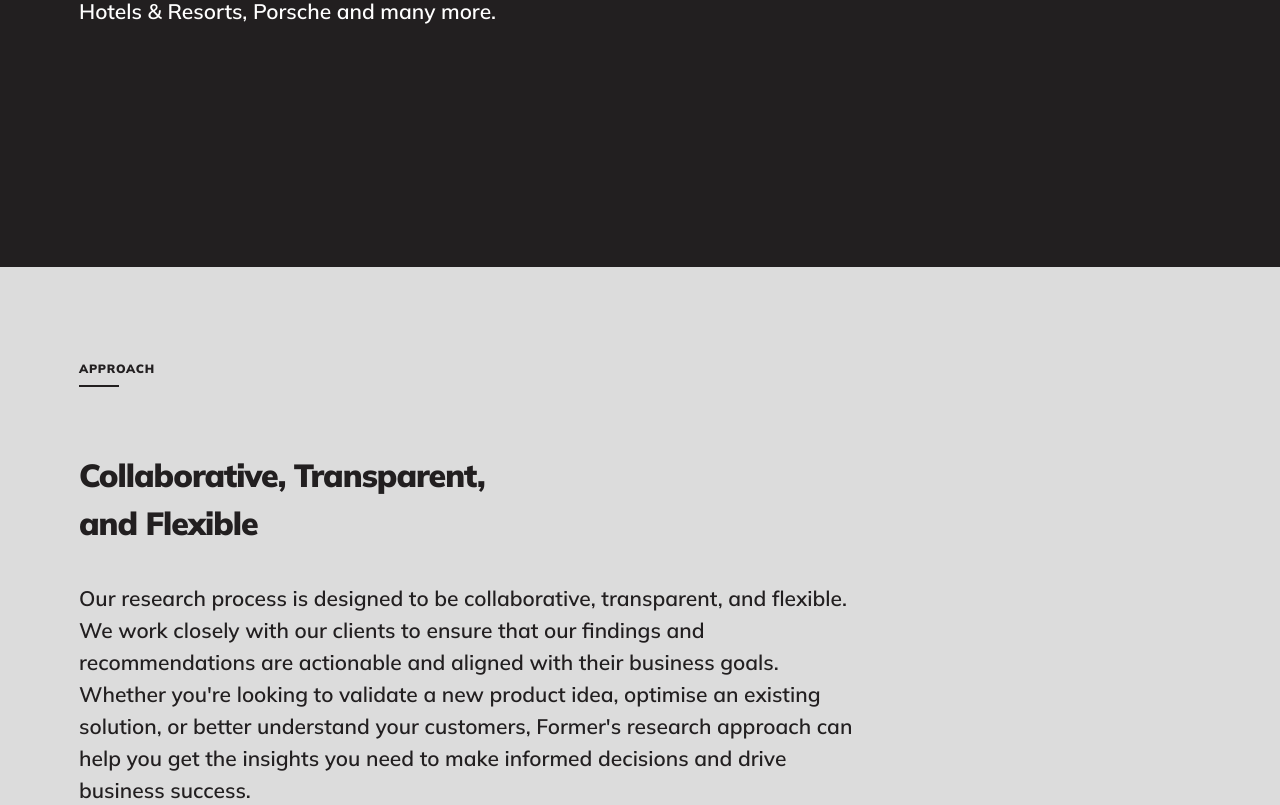
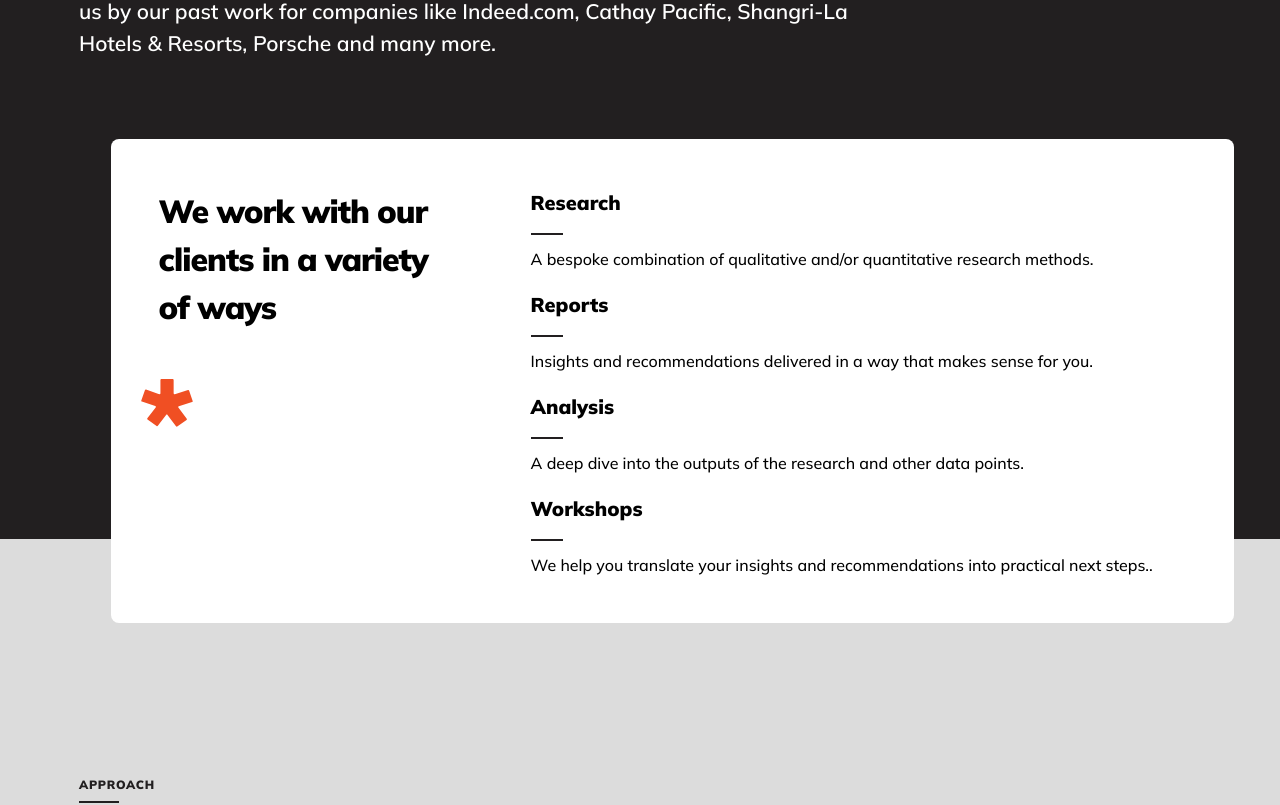
Before and after one commit to mitchyogen/former, a React (Create React App) app: page / in a window 1280 px wide. Shown: the part 1280-2085 px from the top of the page. Built offline with nearby package versions, Linux system fonts and the light colour scheme.

Commit message:
added client work component

```diff
--- a/src/App.js
+++ b/src/App.js
@@ -1,6 +1,6 @@
 import React, { useState, useEffect, useRef } from "react";
 import "./App.css";
-import { Navbar, FormerSectionTiles } from "./components";
+import { Navbar, FormerSectionTiles, ClientWork } from "./components";
 import { Home, Contact, Footer } from "./containers";
 import { DEFAULT } from "./utils";
 import { APPROACH_PAGE, SERVICE_PAGE, TEAM_PAGE } from "./pages";
@@ -94,6 +94,7 @@ const App = () => {
                         extendBottomPadding={true}
                     />
                 </div>
+                <ClientWork />
                 <div ref={approachRef}>
                     <FormerSectionTiles
                         id={APPROACH_PAGE.id}
@@ -101,6 +102,7 @@ const App = () => {
                         details={APPROACH_PAGE.details}
                         backgroundBgColor={APPROACH_PAGE.backgroundColor}
                         textColor={APPROACH_PAGE.textColor}
+                        extendTopPadding={true}
                     />
                 </div>
                 <div ref={teamRef}>
--- /dev/null
+++ b/src/components/client-work/ClientWork.jsx
@@ -0,0 +1,56 @@
+import { Box } from "@mui/material";
+import React from "react";
+import { DEFAULT } from "../../utils";
+
+import FormerLogoAsterisk from "../../assets/former-logo-asterisk";
+
+import "./client-work.css";
+
+const listItems = [
+    {
+        title: "Research",
+        info: "A bespoke combination of qualitative and/or quantitative research methods.",
+    },
+    {
+        title: "Reports",
+        info: "Insights and recommendations delivered in a way that makes sense for you.",
+    },
+    {
+        title: "Analysis",
+        info: "A deep dive into the outputs of the research and other data points.",
+    },
+    {
+        title: "Workshops",
+        info: "We help you translate your insights and recommendations into practical next steps..",
+    },
+];
+
+const renderList = listItems.map((item) => {
+    return (
+        <div className="item" key={item.title}>
+            <h3>{item.title}</h3>
+            <div className="former__client-border"></div>
+            <div className="list">{item.info}</div>
+        </div>
+    );
+});
+
+const ClientWork = () => {
+    return (
+        <Box className="former__client-container">
+            <div className="former__client-wrapper">
+                <div className="former__client-content">
+                    <div className="former__client-content-left">
+                        <h2>We work with our clients in a variety of ways</h2>
+                        <div className="former__client-asterisk">
+                            <FormerLogoAsterisk fill={DEFAULT.color.orange} />
+                        </div>
+                    </div>
+                    <div className="former__client-content-right">{renderList}</div>
+                </div>
+            </div>
+        </Box>
+    );
+};
+
+export default ClientWork;
--- /dev/null
+++ b/src/components/client-work/client-work.css
@@ -0,0 +1,110 @@
+.former__client-container {
+    max-width: 1123px;
+    margin: 0 auto;
+}
+
+.former__client-wrapper {
+    position: absolute;
+    margin-top: -25em;
+    background-color: var(--color-former-white);
+    padding: 3em;
+    border-radius: 8px;
+    max-width: 1123px;
+    margin-right: 2em;
+    margin-left: 2em;
+}
+
+.former__client-content {
+    display: flex;
+}
+
+.former__client-content-left {
+    display: flex;
+    width: 30%;
+    flex-direction: column;
+}
+
+.former__client-content-right {
+    display: flex;
+    flex-direction: column;
+    gap: 20px;
+    width: 70%;
+    padding-left: 4em;
+}
+
+.former__client-border {
+    border-top: 2px solid var(--color-former-dark);
+    margin-top: 14px;
+    margin-bottom: 14px;
+    width: 2em;
+}
+
+.former__client-asterisk {
+    margin-top: 4em;
+}
+
+.former__client-asterisk > svg {
+    transform: scale(3);
+}
+
+@media screen and (max-width: 768px) {
+    .former__client-wrapper {
+        padding-left: 2em;
+        padding-top: 4em;
+        padding-right: 2em;
+        padding-bottom: 2em;
+        margin-top: -35em;
+        margin-left: 4em;
+        margin-right: 4em;
+    }
+
+    .former__client-content {
+        flex-direction: column;
+    }
+
+    .former__client-content-left {
+        width: 100%;
+    }
+
+    .former__client-content-right {
+        width: 100%;
+        padding-left: 0;
+        padding-top: 2em;
+    }
+
+    .former__client-asterisk {
+        display: flex;
+        text-align: right;
+        align-items: center;
+        justify-content: flex-end;
+        margin-top: 0;
+        margin-right: 3em;
+    }
+
+    .former__client-asterisk > svg {
+        transform: scale(2);
+    }
+}
+
+@media screen and (max-width: 480px) {
+    .former__client-wrapper {
+        padding-left: 2em;
+        padding-right: 2em;
+        margin-top: -35em;
+        margin-left: 2em;
+        margin-right: 2em;
+    }
+
+    .former__client-content-left {
+        width: 100%;
+    }
+
+    .former__client-content-right {
+        width: 100%;
+        padding-top: 0;
+    }
+
+    .former__client-asterisk {
+        margin-top: 1em;
+    }
+}
--- a/src/components/former-section-tiles/FormerSectionTiles.jsx
+++ b/src/components/former-section-tiles/FormerSectionTiles.jsx
@@ -1,13 +1,22 @@
 import React from "react";
 import "./former-section-tiles.css";
 
-const FormerSectionTiles = ({ id, pageTitle, details, backgroundBgColor, textColor, extendBottomPadding = false }) => {
+const FormerSectionTiles = ({
+    id,
+    pageTitle,
+    details,
+    backgroundBgColor,
+    textColor,
+    extendBottomPadding = false,
+    extendTopPadding = false,
+}) => {
     return (
         <section className="former__section-tiles-container" id={id} style={{ backgroundColor: backgroundBgColor }}>
             <div
                 className={
                     "former__section-tiles-wrapper " +
-                    (extendBottomPadding ? "extend-bottom-padding" : "default-bottom-padding")
+                    (extendBottomPadding ? "extend-bottom-padding" : "default-bottom-padding") +
+                    (extendTopPadding ? " extend-top-padding" : " default-top-padding")
                 }
             >
                 <div className="former__section-tiles-header nav" style={{ color: textColor }}>
--- a/src/components/former-section-tiles/former-section-tiles.css
+++ b/src/components/former-section-tiles/former-section-tiles.css
@@ -12,7 +12,15 @@
 }
 
 .extend-bottom-padding {
-    padding-bottom: 15rem;
+    padding-bottom: 30rem;
+}
+
+.default-top-padding {
+    padding-top: 8rem;
+}
+
+.extend-top-padding {
+    padding-top: 15em;
 }
 
 .former__section-tiles-header {
@@ -39,6 +47,16 @@
     margin-top: 35px;
 }
 
+@media screen and (max-width: 768px) {
+    .extend-bottom-padding {
+        padding-bottom: 40rem;
+    }
+
+    .extend-top-padding {
+        padding-top: 18em;
+    }
+}
+
 @media screen and (max-width: 480px) {
     .former__section-tiles-wrapper {
         width: 100%;
@@ -50,11 +68,11 @@
         width: 100%;
     }
 
-    .default-bottom-padding {
-        padding-bottom: 2rem;
+    .extend-bottom-padding {
+        padding-bottom: 40em;
     }
 
-    .extend-bottom-padding {
-        padding-bottom: 8rem;
+    .extend-top-padding {
+        padding-top: 20em;
     }
 }
--- a/src/components/index.js
+++ b/src/components/index.js
@@ -1,3 +1,4 @@
 export { default as ContactForm } from "./contact-form/ContactForm";
+export { default as ClientWork } from "./client-work/ClientWork";
 export { default as Navbar } from "./navbar/Navbar";
 export { default as FormerSectionTiles } from "./former-section-tiles/FormerSectionTiles";
--- a/src/components/navbar/Navbar.jsx
+++ b/src/components/navbar/Navbar.jsx
@@ -1,6 +1,8 @@
 import React, { useState } from "react";
 import { RiCloseLine } from "react-icons/ri";
 import { MdOpenInNew } from "react-icons/md";
+import { Footer } from "../../containers";
+
 import "./navbar.css";
 import FormerLogo from "../../assets/former-logo";
 import FormerLogoAsterisk from "../../assets/former-logo-asterisk";
@@ -98,6 +100,7 @@ const Navbar = ({ bgColor, linkColor, logo }) => {
                                             </p>
                                         </div>
                                     </div>
+                                    <Footer display="overlay" />
                                 </div>
                             </div>
                         )}
--- a/src/components/navbar/navbar.css
+++ b/src/components/navbar/navbar.css
@@ -118,7 +118,7 @@
     }
 
     .former__navbar-menu_container p {
-        margin: 0;
+        margin: 1.5rem 0;
     }
 }
 
--- a/src/containers/footer/Footer.jsx
+++ b/src/containers/footer/Footer.jsx
@@ -33,11 +33,14 @@ const FOOTER_DETAILS = {
     companyRegNo: "UEN/GST101010101A",
 };
 
-const Footer = () => {
+const Footer = ({ display = "main" }) => {
     return (
-        <footer className="former__footer-container">
-            <div className="former__footer-wrapper">
-                <div className="former__footer-backToTop-container">
+        <footer className={"former__footer-container " + display}>
+            <div className={"former__footer-wrapper " + display}>
+                <div
+                    className="former__footer-backToTop-container"
+                    style={{ display: display === "overlay" ? "none" : "flex" }}
+                >
                     <a href="#" className="former__footer-backToTop">
                         <div className="former__footer-backToTop-arrowUp">
                             <MdKeyboardArrowUp size={40} />
--- a/src/containers/footer/footer.css
+++ b/src/containers/footer/footer.css
@@ -1,11 +1,21 @@
-.former__footer-container {
+.former__footer-container.main {
     background-color: var(--color-former-orange);
 }
 
-.former__footer-wrapper {
+.former__footer-container.overlay {
+    background-color: var(--color-former-white);
+}
+
+.former__footer-wrapper.main {
     max-width: 1186px;
     margin: 0 auto;
     padding: 20px 40px;
+}
+
+.former__footer-wrapper.overlay {
+    max-width: 1186px;
+    margin: 0 auto;
+    padding: 20px 0;
 }
 
 .former__footer-backToTop-container {
```
